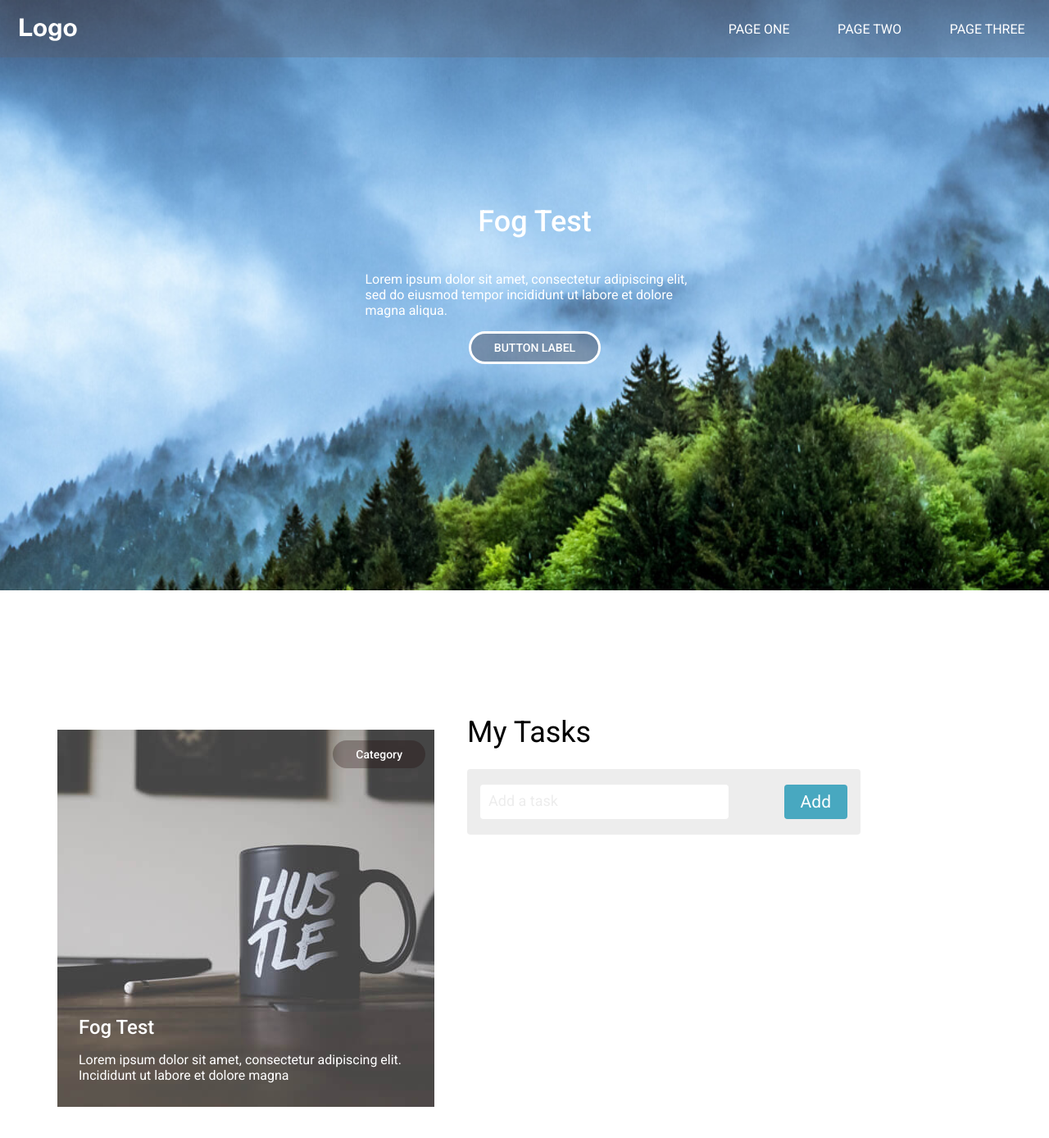
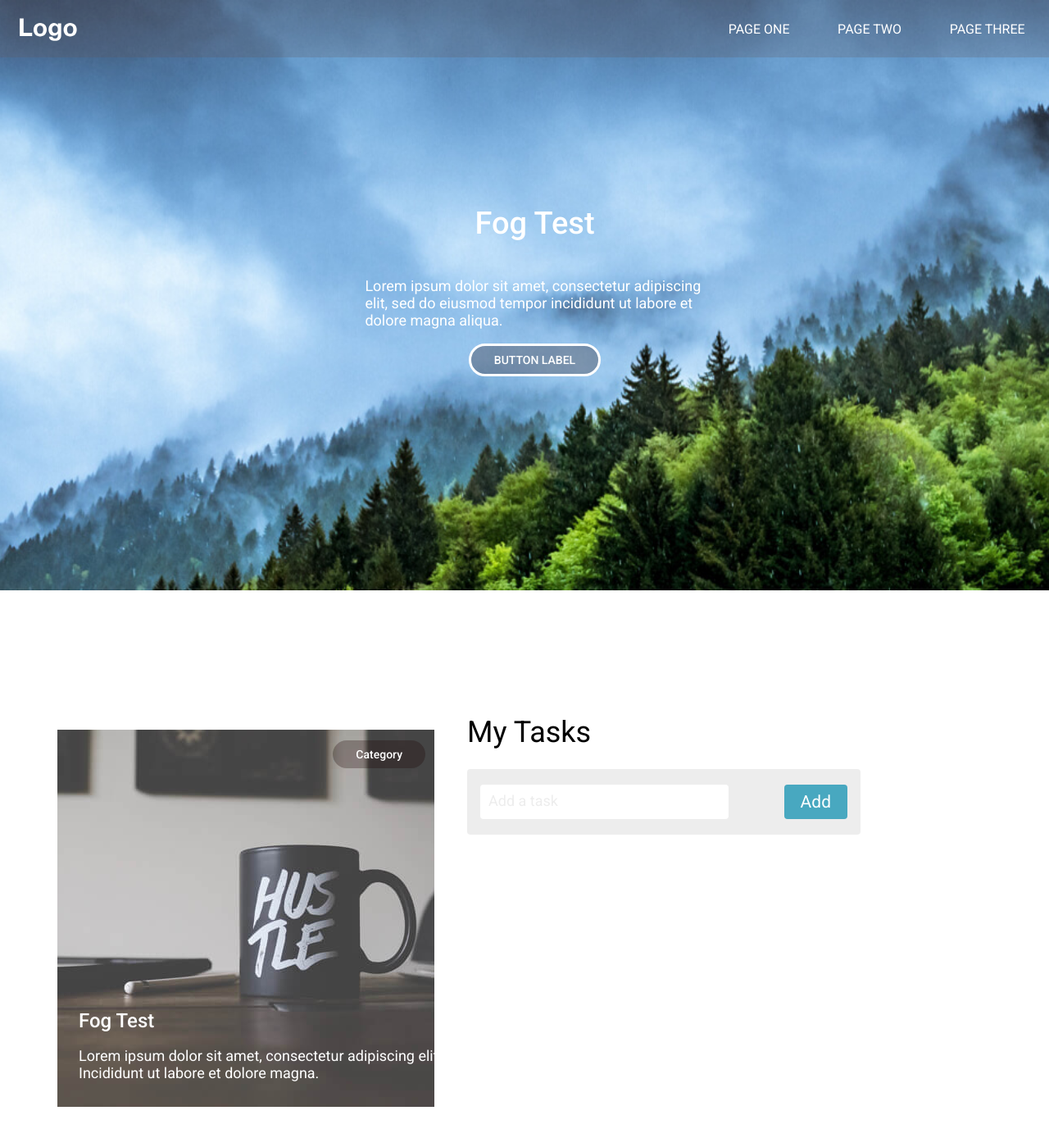
Before and after one commit to lourencofelipe/react-front-ts, a Next.js app: page / in a window 1280 px wide. Shown: the top 1388 px of the page at 82% size. Built offline with nearby package versions, Linux system fonts and the light colour scheme.

Commit message:
feat: Positiong changes

```diff
--- a/src/components/paragraph/Paragraph.tsx
+++ b/src/components/paragraph/Paragraph.tsx
@@ -2,6 +2,7 @@ import styled from 'styled-components';
 
 export const Paragraph = styled.p`
     font-family: roboto;
+    font-size: 18px;
     color: #ffffff;
 
 `
--- a/src/components/title/Title.tsx
+++ b/src/components/title/Title.tsx
@@ -3,7 +3,7 @@ import styled from 'styled-components';
 const TitleStyled = styled.h1`
     font-family: roboto;
     font-weight: 500;
-    font-size: 36px;
+    font-size: 38px;
     color: #ffffff;
 
 `
--- a/src/pages/index.tsx
+++ b/src/pages/index.tsx
@@ -238,7 +238,12 @@ const TextBottomLeft = styled.div`
   justify-content: flex-start;
 
   @media screen and (max-width: 480px) {
-    margin-left: 25px;
+    padding-left: 10px;
+    width: 75%;
+  }
+
+  @media screen and(min-width: 768px) and (max-width: 1200px){
+    width: 75%;
   }
 `
 
@@ -334,7 +339,7 @@ const Home: NextPage = () => {
             </ButtonTopRight>
             <TextBottomLeft>
               <Title style={{fontSize: '24px', marginBottom: '0px'}}>Fog Test</Title>
-              <Paragraph style={{}}>Lorem ipsum dolor sit amet, consectetur adipiscing elit. Incididunt ut labore et dolore magna</Paragraph>
+              <Paragraph>Lorem ipsum dolor sit amet, consectetur adipiscing elit. Incididunt ut labore et dolore magna.</Paragraph>
             </TextBottomLeft>
           </ImageBottomPosition>
 
```
